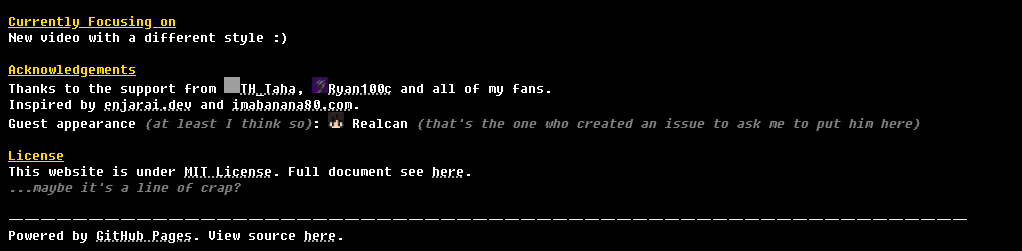
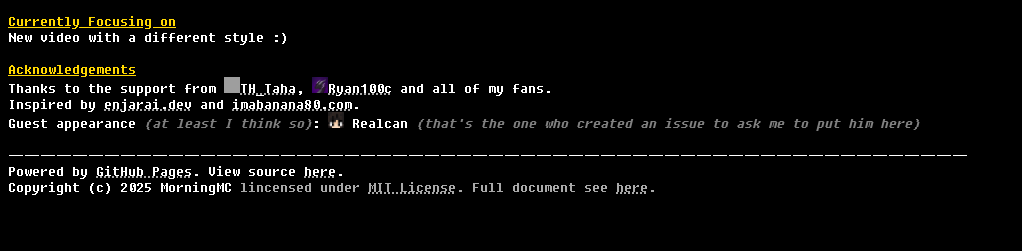
Before and after one commit to MorningMC/MorningMC.github.io, a plain HTML site: page index.html in a window 1280 px wide. Shown: the part 804-1055 px from the top of the page, without its empty margins (0-1022 px from the left). After the commit the page ends 1007 px from the top, so only its background shows below. Drawn offline with Linux system fonts and the light colour scheme; grey boxes are pictures that could not be loaded; a web font is replaced by a local one.

Commit message:
Updated index and JavaScripts

```diff
--- a/assets/scripts/common.js
+++ b/assets/scripts/common.js
@@ -44,13 +44,14 @@ document.addEventListener("DOMContentLoaded", () => {
         "========================================================================================================================\n" +
         "Navigation bar ::  " + navBar + "\n" +
         "========================================================================================================================\n" +
-        "<noscript>[!] It seems that you have JavaScript disabled (or your browser doesn't support it). Please enable it to see the website properly.</noscript>\n" +
-        "</pre>";
+        // "<noscript>[!] It seems that you have JavaScript disabled (or your browser doesn't support it). Please enable it to see the website properly.</noscript>\n" +
+        "\n</pre>";
 
     // Footer HTML content
     const footerHTML = "<pre>\n" +
         "------------------------------------------------------------------------------------------------------------------------\n" +
         "Powered by <a href=\"https://pages.github.com/\">GitHub Pages</a>. View source <a href=\"https://github.com/MorningMC/MorningMC.github.io\">here</a>.\n" +
+        "Copyright (c) 2025 MorningMC <span style='color: darkgray'>lincensed under <a href=\"https://mit-license.org/\">MIT License</a>. Full document see <a href=\"LICENSE.txt\">here</a>.</span>\n" +
         "</pre>";
 
     // Insert the header and footer
--- a/index.html
+++ b/index.html
@@ -39,10 +39,6 @@
 Thanks to the support from <a href="https://github.com/TahaFaisel"><img src="https://avatars.githubusercontent.com/u/206286395?s=96&v=4" width="16" height="16">TH_Taha</a>, <a href="https://space.bilibili.com/3546649519458603"><img src="assets/images/ryan100c.jpg" width="16" height="16">Ryan100c</a> and all of my fans.
 Inspired by <a href="https://enjarai.dev">enjarai.dev</a> and <a href="https://imabanana80.com">imabanana80.com</a>.
 Guest appearance <em>(at least I think so)</em>: <img src="assets/images/realcan.png" width="16" height="16"> Realcan <em>(that's the one who created an issue to ask me to put him here)</em>
-
-<strong>License</strong>
-This website is under <a href="https://mit-license.org/">MIT License</a>. Full document see <a href="LICENSE.txt">here</a>.
-<em>...maybe it's a line of crap?</em>
 		</pre>
 	</body>
 </html>
```
